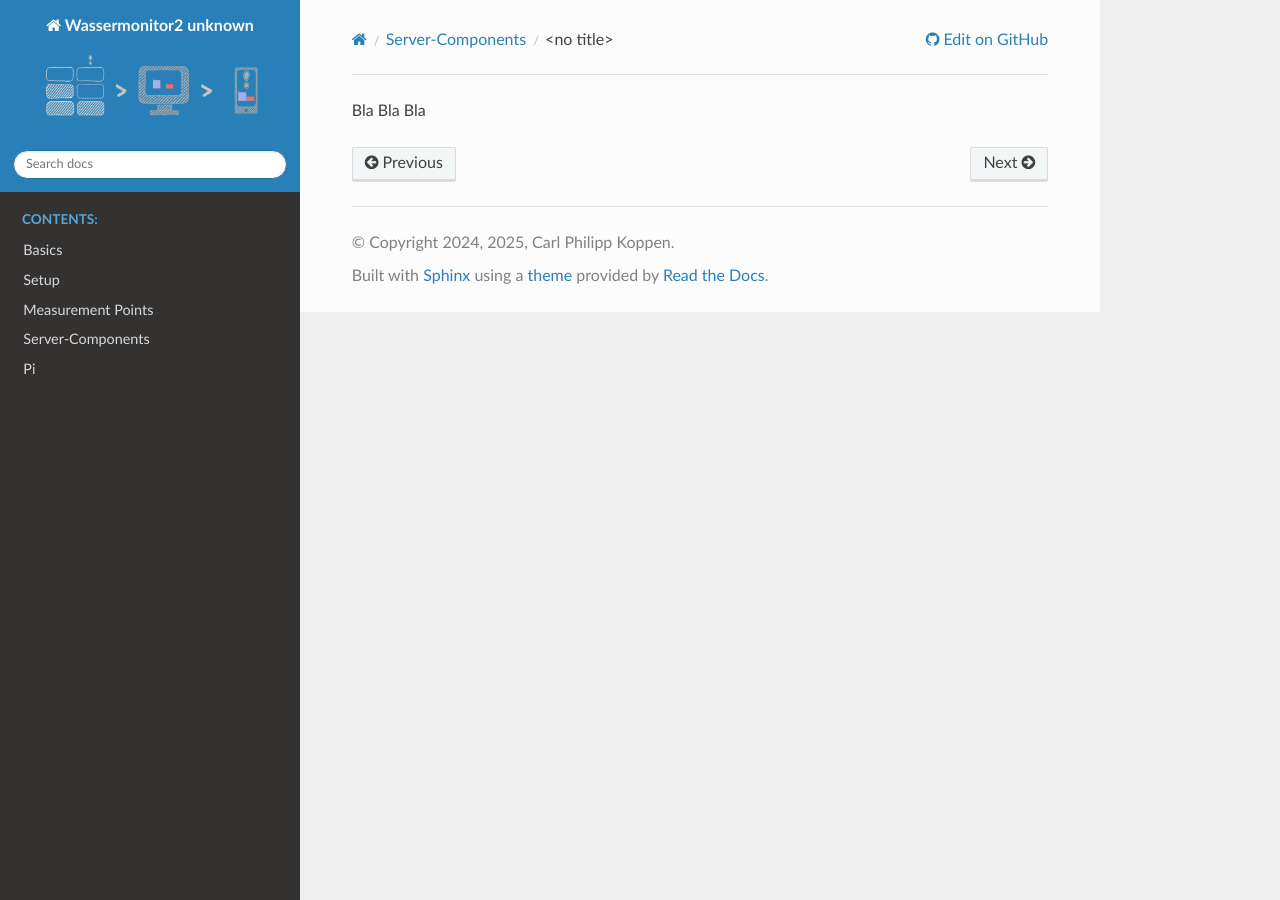
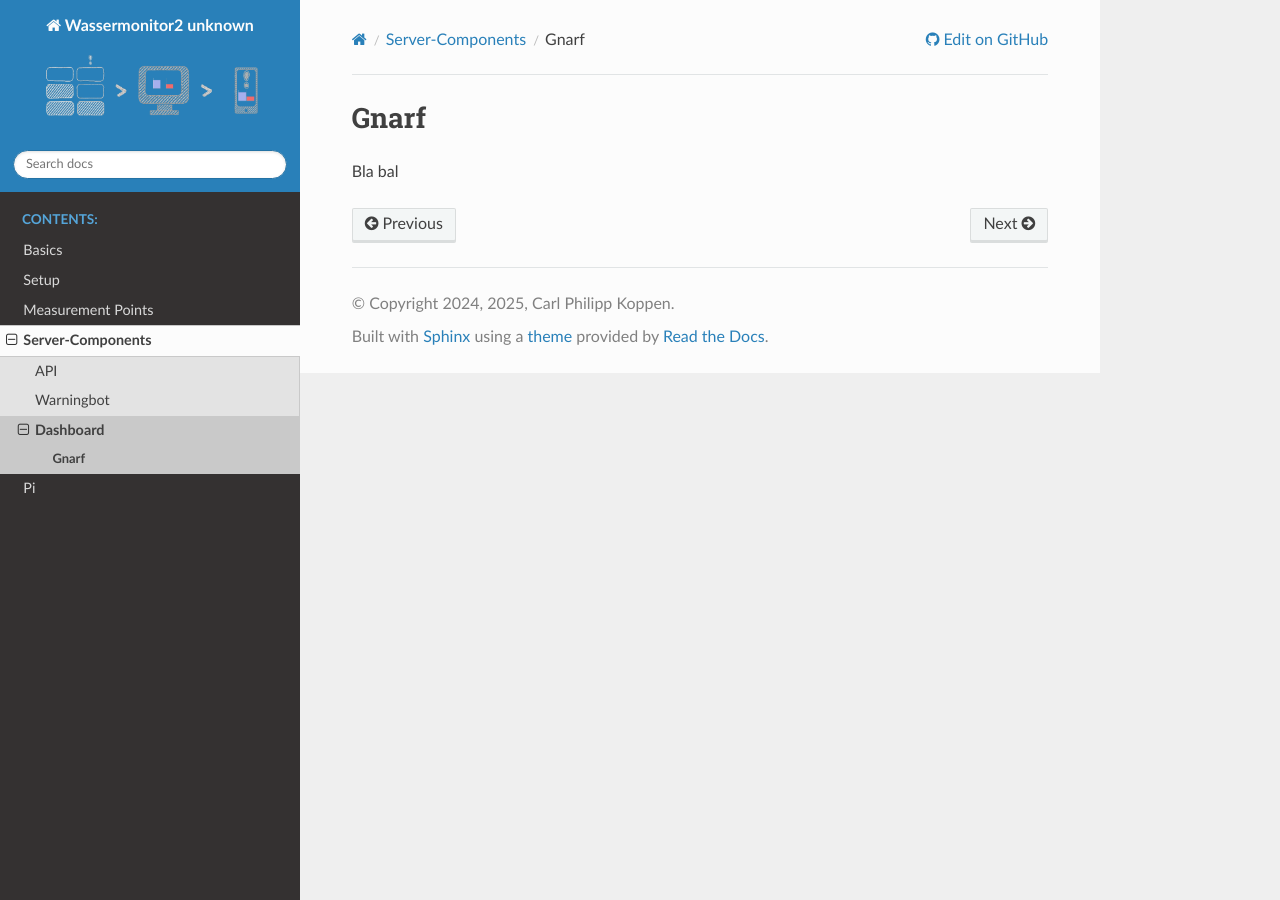
Before and after one commit to calphiko/Wassermonitor2, a Sphinx documentation site: the page built from Doc/source/dashboard.rst, in a window 1280 px wide. Built offline with Sphinx 7.4.7 and the Read the Docs theme 3.1.0, drawn with Linux system fonts in a browser that asks for light colours; pages that are not in the unit, such as notebooks, are missing from menus.

Commit message:
added dashboard chapter

```diff
--- a/Doc/source/dashboard.rst
+++ b/Doc/source/dashboard.rst
@@ -1 +1,4 @@
-Bla Bla Bla
+Gnarf
+-----
+
+Bla bal
```
Also changed, not shown: Doc/source/pictures/Techstack.png (added).
